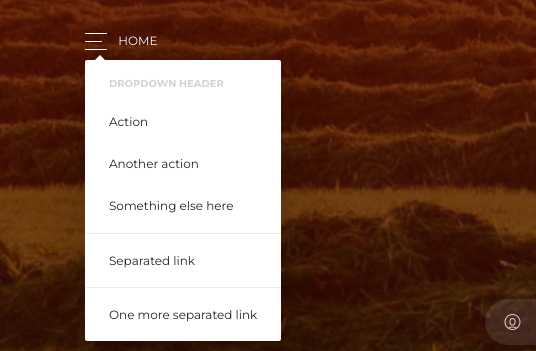
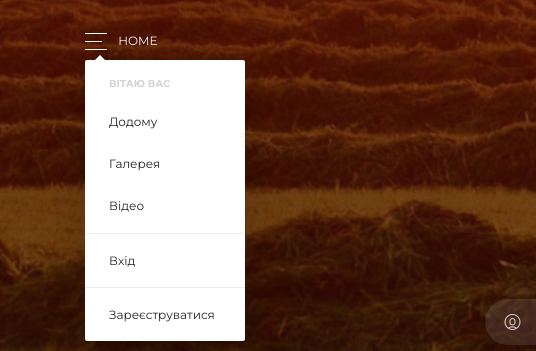
Before and after one commit to Dedenistov/dedenistov.github.io, a plain HTML site: page examples/login-page.html in a window 1280 px wide. Both pictures are taken after a click on the link 96 px from the left and 41 px from the top of the page. Shown: the top 351 px of the page, 0-536 px from the left. Drawn offline with nearby package versions, Linux system fonts and the light colour scheme; some packages are replaced by stand-ins of ours; files that its build step writes are made by us from their sources.

Commit message:
Login page reg

```diff
--- a/examples/login-page.html
+++ b/examples/login-page.html
@@ -30,14 +30,14 @@
           <span class="button-bar"></span>
         </a>
         <div class="dropdown-menu" aria-labelledby="navbarDropdown">
-          <a class="dropdown-header">Dropdown header</a>
-          <a class="dropdown-item" href="#ded">Action</a>
-          <a class="dropdown-item" href="#ded">Another action</a>
-          <a class="dropdown-item" href="#ded">Something else here</a>
+          <a class="dropdown-header">Вітаю вас</a>
+          <a class="dropdown-item" href="#ded">Додому</a>
+          <a class="dropdown-item" href="#ded">Галерея</a>
+          <a class="dropdown-item" href="#ded">Відео</a>
           <div class="dropdown-divider"></div>
-          <a class="dropdown-item" href="#ded">Separated link</a>
+          <a class="dropdown-item" href="#ded">Вхід</a>
           <div class="dropdown-divider"></div>
-          <a class="dropdown-item" href="#ded">One more separated link</a>
+          <a class="dropdown-item" href="#ded">Зареєструватися</a>
         </div>
       </div>
       <div class="navbar-translate">
@@ -59,19 +59,19 @@
             <a class="nav-link" href="https://github.com/Dedenistov">Github</a>
           </li>
           <li class="nav-item">
-            <a class="nav-link" rel="tooltip" title="Follow us on Twitter" data-placement="bottom" href="https://twitter.com/hashtag/автозаз" target="_blank">
+            <a class="nav-link" rel="tooltip" title="Наша сторінка у Twitter" data-placement="bottom" href="https://twitter.com/hashtag/автозаз" target="_blank">
               <i class="fab fa-twitter"></i>
               <p class="d-lg-none d-xl-none">Twitter</p>
             </a>
           </li>
           <li class="nav-item">
-            <a class="nav-link" rel="tooltip" title="Like us on Facebook" data-placement="bottom" href="https://www.facebook.com/autozaz.ua" target="_blank">
+            <a class="nav-link" rel="tooltip" title="Наша сторінка у Facebook" data-placement="bottom" href="https://www.facebook.com/autozaz.ua" target="_blank">
               <i class="fab fa-facebook-square"></i>
               <p class="d-lg-none d-xl-none">Facebook</p>
             </a>
           </li>
           <li class="nav-item">
-            <a class="nav-link" rel="tooltip" title="Follow us on Instagram" data-placement="bottom" href="https://www.instagram.com/p/BnDi-pEHoq6/?tagged=965" target="_blank">
+            <a class="nav-link" rel="tooltip" title="Наша сторінка у Instagram" data-placement="bottom" href="https://www.instagram.com/p/BnDi-pEHoq6/?tagged=965" target="_blank">
               <i class="fab fa-instagram"></i>
               <p class="d-lg-none d-xl-none">Instagram</p>
             </a>
```
